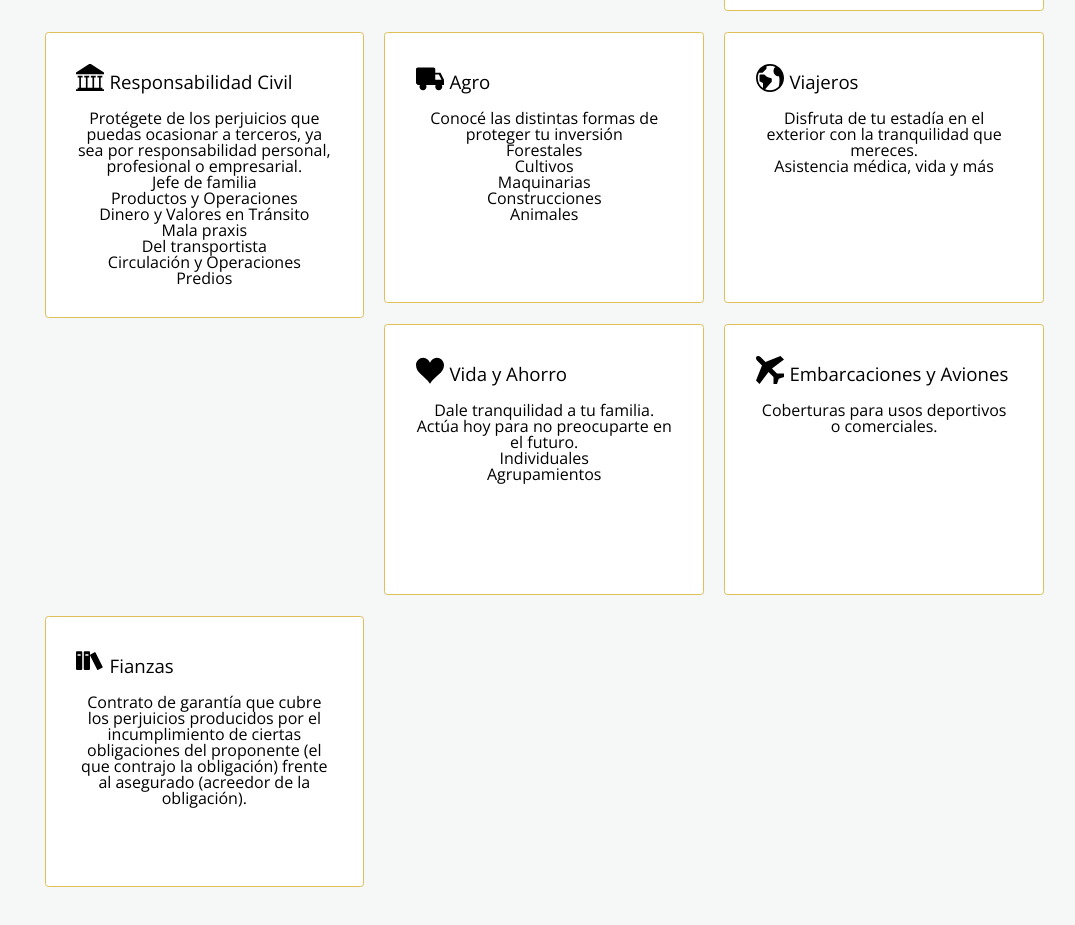
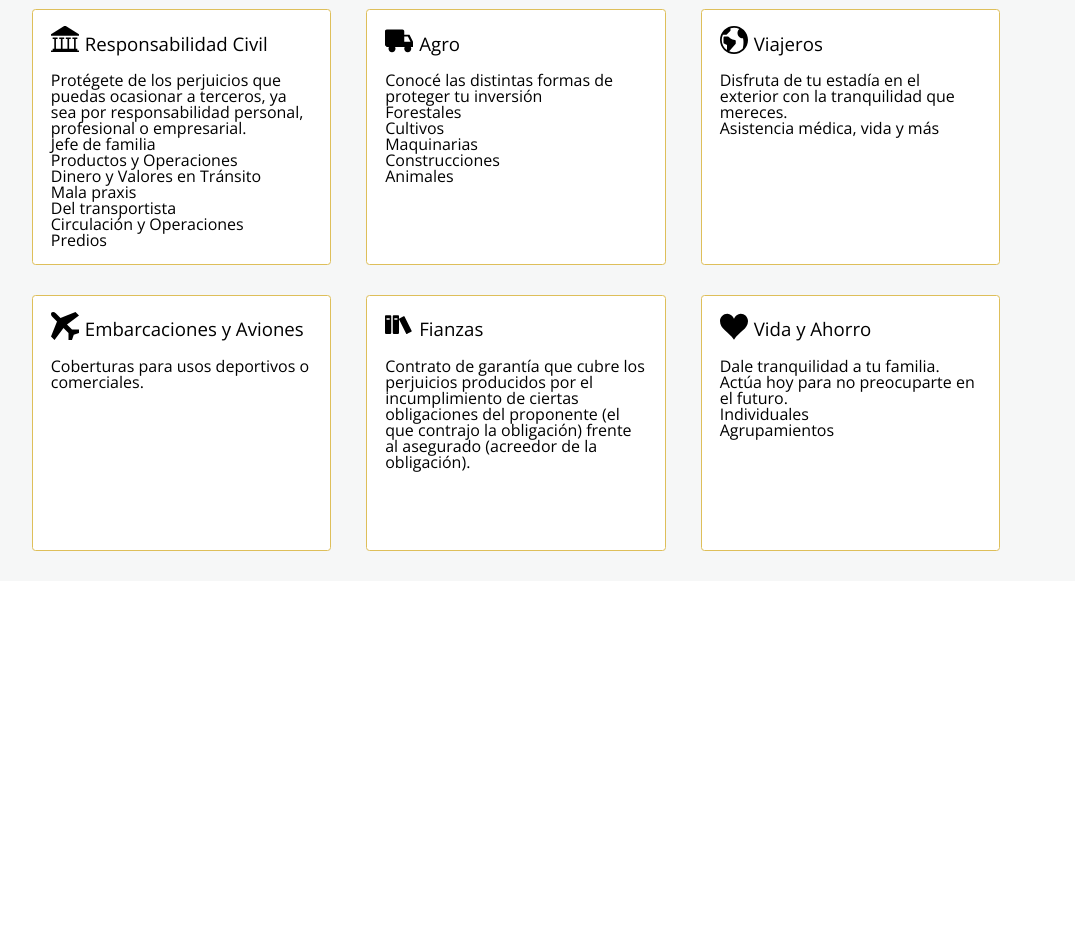
Before and after one commit to antonellaclavero/daniel-castellanos, a plain HTML site: page index.html in a window 1280 px wide. Shown: the part 2770-3695 px from the top of the page, without its empty margins (109-1184 px from the left). After the commit the page ends 3351 px from the top, so only its background shows below. Drawn offline with nearby package versions, Linux system fonts and the light colour scheme.

Commit message:
Change styles in cards insurances

```diff
--- a/css/main.css
+++ b/css/main.css
@@ -184,40 +184,43 @@ strong {
 }
 
 /*section insurance*/
+section#insurance,
+.container.even.services {
+	background-color: #f6f7f7;
+}
 section#insurance {
-	background-color: #f6f7f7;
 	padding: 30px 0;
 }
-section#insurance .services {
+section#insurance h1 {
+	margin: 0;
+}
+section.container {
+    padding: 0 11%;
     overflow: auto;
-    text-align: center;
-    padding-bottom: 0;
-    margin-bottom: 0;
 }
-section#insurance .container.even {
-    background-color: #f6f7f7;
+section.container div.column {
+    float: left;
+    width: 30%;
+    margin-right: 3.5%;
 }
-section#insurance .container {
-    padding: 0 8%;
-    margin-left: 4%;
+section.container div.column.last {
+    margin: 0;
 }
-li.card-insurance {
-	float: left;
-    margin: 0  2% 2% 0;
-    width: 25%;
-    padding: 3%;
+article.card-insurance {
     list-style: none;
     border: 1px solid #debf5a;
-    min-height: 13em;
+    min-height: 14em;
     background-color: #fff;
     border-radius: 3.5px;
+    margin: 0 0 10% 0;
+    padding: 5% 6%;
 }
-li.card-insurance img {
+article.card-insurance img {
     float: left;
     width: 28px;
     margin-top: 0.6px;
 }
-li.card-insurance h2 {
+article.card-insurance h2 {
 	margin: 0.5em 0 1em 13%;
     font-size: 14pt;
     text-align: left;
--- a/index.html
+++ b/index.html
@@ -141,9 +141,11 @@
 		</section>
 
 		<section id="insurance">
-			<h1>Seguros</h1>
-			<ul class="container even services">
-				<li class="card-insurance">
+				<h1>Seguros</h1>
+		</section>
+		<section class="container even services">
+			<div class="column">
+				<article class="card-insurance">
 					<img src="images/truck.svg">
 					<h2>Vehículos</h2>
 					<p>La mejor cobertura para tu necesidad.</p>
@@ -151,8 +153,33 @@
 						<li>Vehículos en general</li>
 						<li>Transporte de Carga</li>
 					</ul>
-				</li>
-				<li class="card-insurance">
+				</article>
+				<article class="card-insurance">
+					<img src="images/library.svg">
+					<h2>Responsabilidad Civil</h2>
+					<p>
+						Protégete de los perjuicios que puedas ocasionar a terceros, ya sea por responsabilidad personal, profesional o empresarial.
+					</p>
+					<ul>
+						<li>Jefe de familia</li>
+						<li>Productos y Operaciones</li>
+						<li>Dinero y Valores en Tránsito</li>
+						<li>Mala praxis</li>
+						<li>Del transportista</li>
+						<li>Circulación y Operaciones</li>
+						<li>Predios</li>
+					</ul>
+				</article>
+				<article class="card-insurance">
+					<img src="images/airplane.svg">
+					<h2>Embarcaciones y Aviones</h2>
+					<p>
+						Coberturas para usos deportivos o comerciales.
+					</p>
+					</article>
+			</div>
+			<div class="column">
+				<article class="card-insurance">
 					<img src="images/home.svg">
 					<h2>Residencias</h2>
 					<p>
@@ -164,8 +191,31 @@
 						<li>Inclemencias climáticas</li>
 						<li>Cristales</li>
 					</ul>
-				</li>
-				<li class="card-insurance last">
+				</article>
+				<article class="card-insurance">
+					<img src="images/truck.svg">
+					<h2>Agro</h2>
+					<p>
+						Conocé las distintas formas de proteger tu inversión
+					</p>
+					<ul>
+						<li>Forestales</li>
+						<li>Cultivos</li>
+						<li>Maquinarias</li>
+						<li>Construcciones</li>
+						<li>Animales</li>
+					</ul>
+				</article>
+				<article class="card-insurance last">
+					<img src="images/books.svg">
+					<h2>Fianzas</h2>
+					<p>
+						Contrato de garantía que cubre los perjuicios producidos por el incumplimiento de ciertas obligaciones del proponente (el que contrajo la obligación) frente al asegurado (acreedor de la obligación).
+					</p>
+				</article>
+			</div>
+			<div class="column last">
+				<article class="card-insurance last">
 					<img src="images/user-tie.svg">
 					<h2>Empresas</h2>
 					<p>
@@ -180,38 +230,8 @@
 						<li>Maquinaria Industrial y Vial</li>
 						<li>Propiedad Horizontal</li>
 					</ul>
-				</li>
-				<li class="card-insurance">
-					<img src="images/library.svg">
-					<h2>Responsabilidad Civil</h2>
-					<p>
-						Protégete de los perjuicios que puedas ocasionar a terceros, ya sea por responsabilidad personal, profesional o empresarial.
-					</p>
-					<ul>
-						<li>Jefe de familia</li>
-						<li>Productos y Operaciones</li>
-						<li>Dinero y Valores en Tránsito</li>
-						<li>Mala praxis</li>
-						<li>Del transportista</li>
-						<li>Circulación y Operaciones</li>
-						<li>Predios</li>
-					</ul>
-				</li>
-				<li class="card-insurance">
-					<img src="images/truck.svg">
-					<h2>Agro</h2>
-					<p>
-						Conocé las distintas formas de proteger tu inversión
-					</p>
-					<ul>
-						<li>Forestales</li>
-						<li>Cultivos</li>
-						<li>Maquinarias</li>
-						<li>Construcciones</li>
-						<li>Animales</li>
-					</ul>
-				</li>
-				<li class="card-insurance last">
+				</article>
+				<article class="card-insurance last">
 					<img src="images/earth.svg">
 					<h2>Viajeros</h2>
 					<p>
@@ -220,8 +240,8 @@
 					<ul>
 						<li>Asistencia médica, vida y más</li>
 					</ul>
-				</li>
-				<li class="card-insurance">
+				</article>
+				<article class="card-insurance">
 					<img src="images/heart.svg">
 					<h2>Vida y Ahorro</h2>
 					<p>
@@ -231,21 +251,7 @@
 						<li>Individuales</li>
 						<li>Agrupamientos</li>
 					</ul>
-				</li>
-				<li class="card-insurance">
-					<img src="images/airplane.svg">
-					<h2>Embarcaciones y Aviones</h2>
-					<p>
-						Coberturas para usos deportivos o comerciales.
-					</p>
-				</li>
-				<li class="card-insurance last">
-					<img src="images/books.svg">
-					<h2>Fianzas</h2>
-					<p>
-						Contrato de garantía que cubre los perjuicios producidos por el incumplimiento de ciertas obligaciones del proponente (el que contrajo la obligación) frente al asegurado (acreedor de la obligación).
-					</p>
-				</li>
+				</article>
 			</div>
 		</section>
 		<!--En esta sección hay mapa con location y foto de portada-->
```
